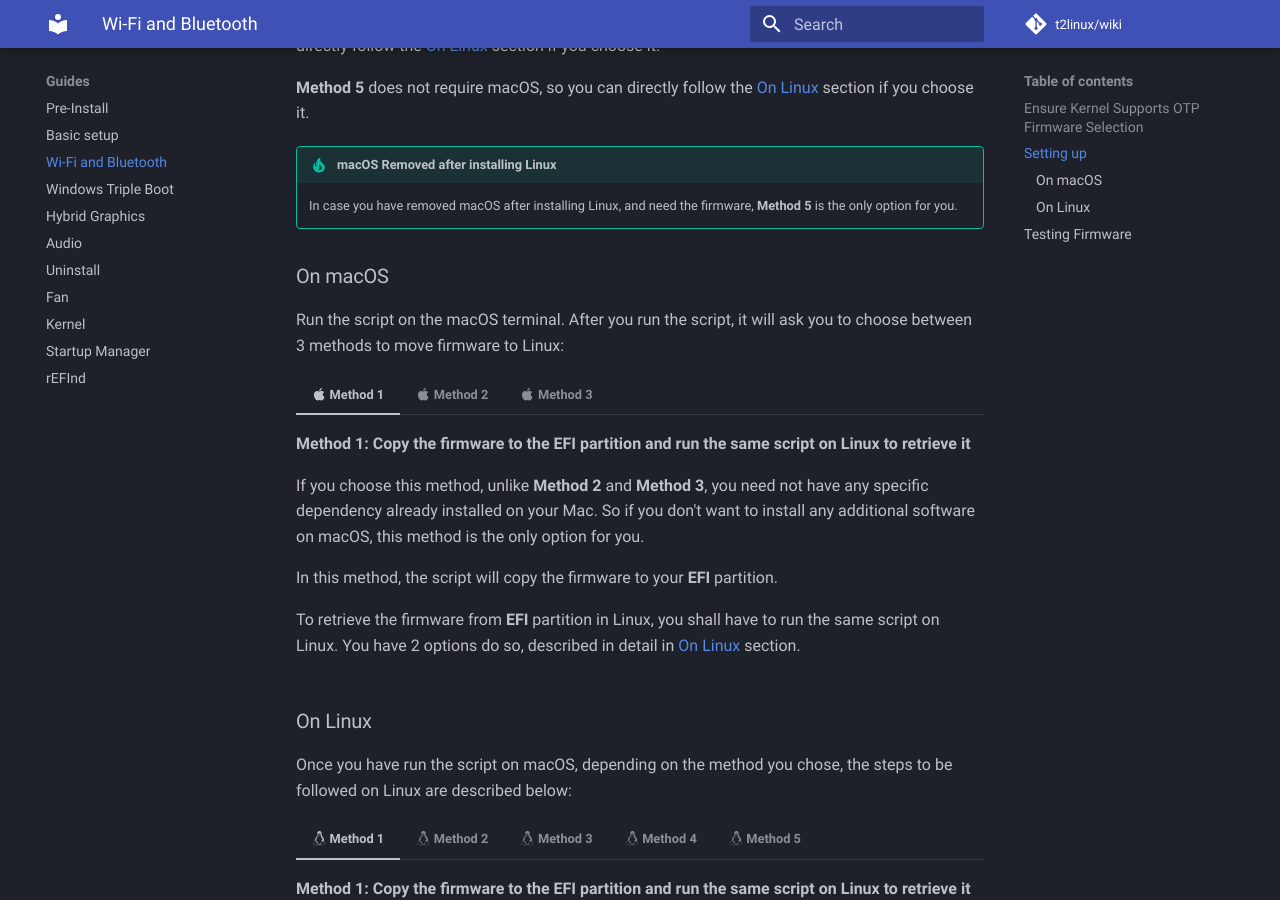
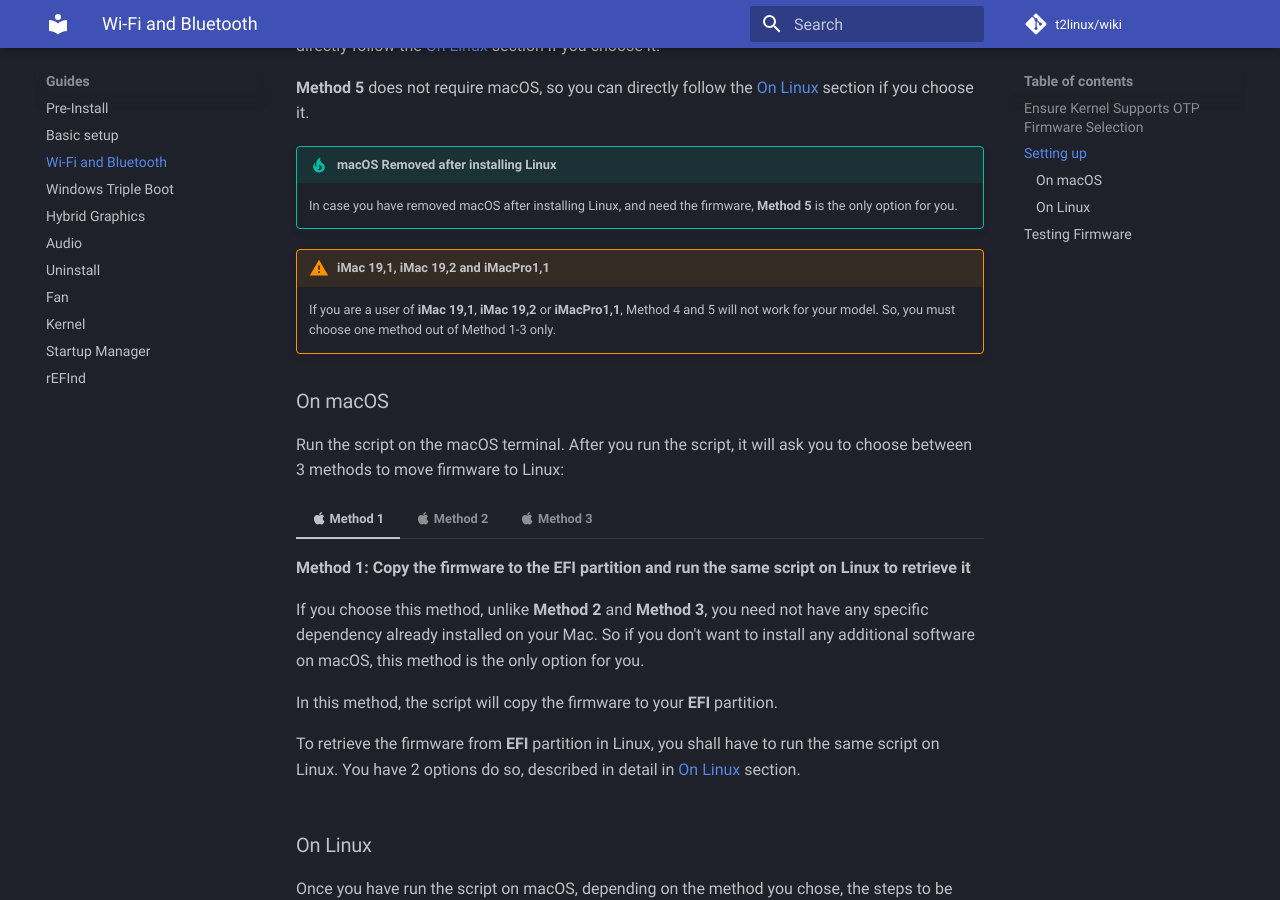
Before and after one commit to t2linux/wiki, an MkDocs documentation site: the page built from docs/guides/wifi-bluetooth.md, in a window 1280 px wide and 900 px high, scrolled down 1288 px. Built offline with MkDocs 1.6.1 and Material for MkDocs 9.7.7, drawn with Linux system fonts in a browser that asks for light colours; comment, search, counter and statistics services are not loaded.

Commit message:
Wi-Fi: Add notice about not using method 4 and 5 for iMac 19,1, iMac 19,2 and iMacPro1,1

```diff
--- a/docs/guides/wifi-bluetooth.md
+++ b/docs/guides/wifi-bluetooth.md
@@ -35,6 +35,9 @@ There are 5 methods supported by this script to get firmware for Linux, named as
 
 !!! Tip "macOS Removed after installing Linux"
     In case you have removed macOS after installing Linux, and need the firmware, **Method 5** is the only option for you.
+
+!!! Warning "iMac 19,1, iMac 19,2 and iMacPro1,1"
+    If you are a user of **iMac 19,1**, **iMac 19,2** or **iMacPro1,1**, Method 4 and 5 will not work for your model. So, you must choose one method out of Method 1-3 only.
 
 ### On macOS
 
```
